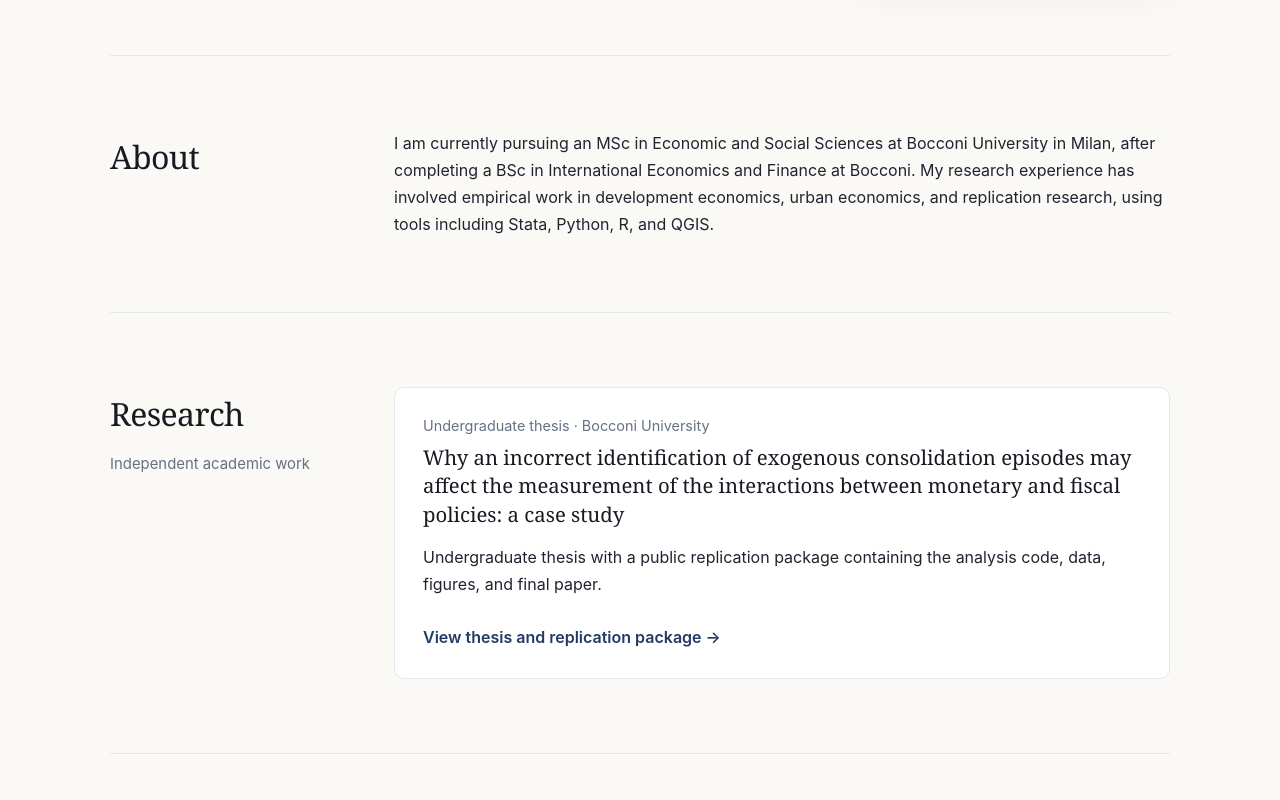
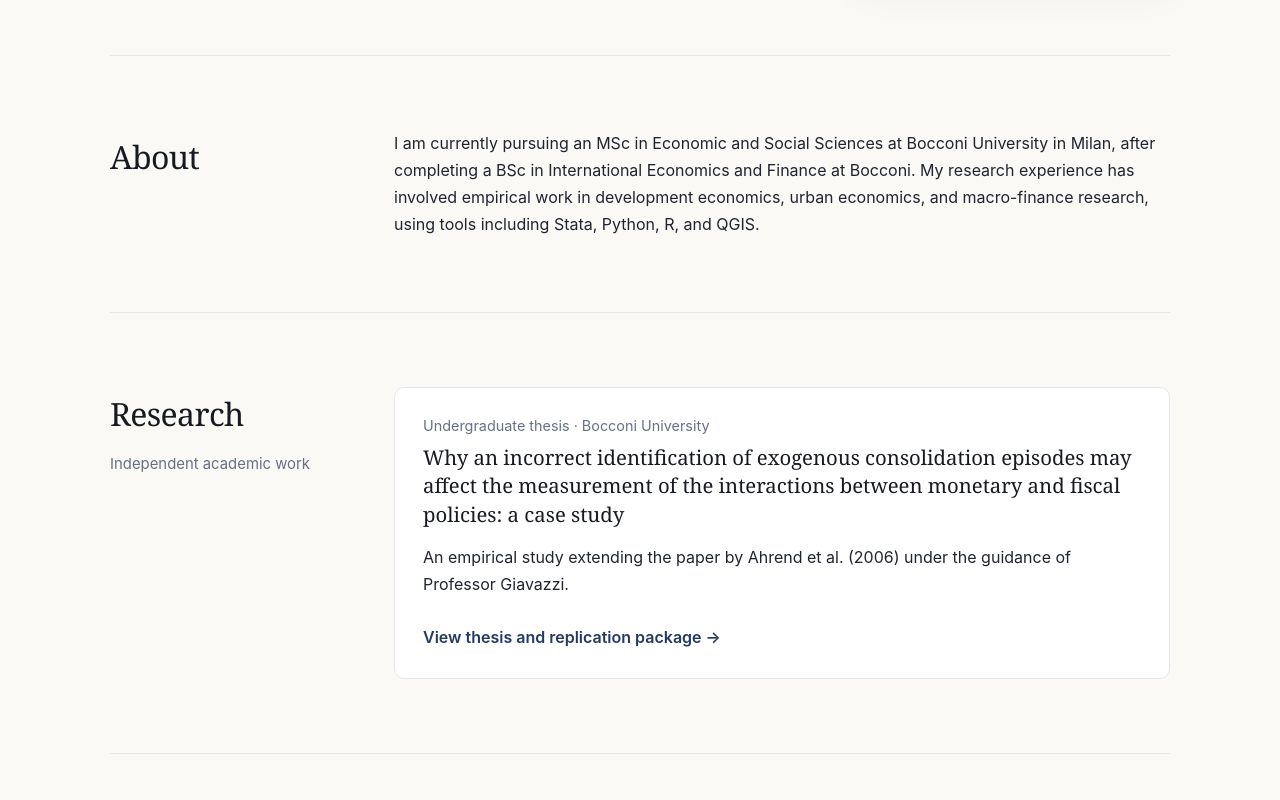
Before and after one commit to stefaniaelementi/stefaniaelementi.github.io, a plain HTML site: page index.html in a window 1280 px wide. Shown: the part 580-1380 px from the top of the page. Drawn offline with Linux system fonts and the light colour scheme.

Commit message:
Revise research experience and thesis details
Updated research experience and thesis description in index.html.

```diff
--- a/index.html
+++ b/index.html
@@ -413,7 +413,7 @@
             <p>
               I am currently pursuing an MSc in Economic and Social Sciences at Bocconi University in Milan,
               after completing a BSc in International Economics and Finance at Bocconi. My research experience
-              has involved empirical work in development economics, urban economics, and replication research,
+              has involved empirical work in development economics, urban economics, and macro-finance research,
               using tools including Stata, Python, R, and QGIS.
             </p>
           </div>
@@ -435,8 +435,7 @@
                 of the interactions between monetary and fiscal policies: a case study
               </h3>
               <p>
-                Undergraduate thesis with a public replication package containing the analysis code, data,
-                figures, and final paper.
+                An empirical study extending the paper by Ahrend et al. (2006) under the guidance of Professor Giavazzi.
               </p>
               <a class="text-link" href="https://github.com/stefaniaelementi/Stefania-Elementi---Undergraduate-Thesis" target="_blank" rel="noopener">
                 View thesis and replication package →
@@ -510,10 +509,6 @@
           </div>
           <div class="section-content">
             <div class="cv-panel">
-              <p>
-                My CV includes my education, research assistance, professional experience, academic involvement,
-                languages, and technical skills.
-              </p>
               <a class="button primary" href="cv.pdf" target="_blank" rel="noopener">Open CV</a>
             </div>
           </div>
```
